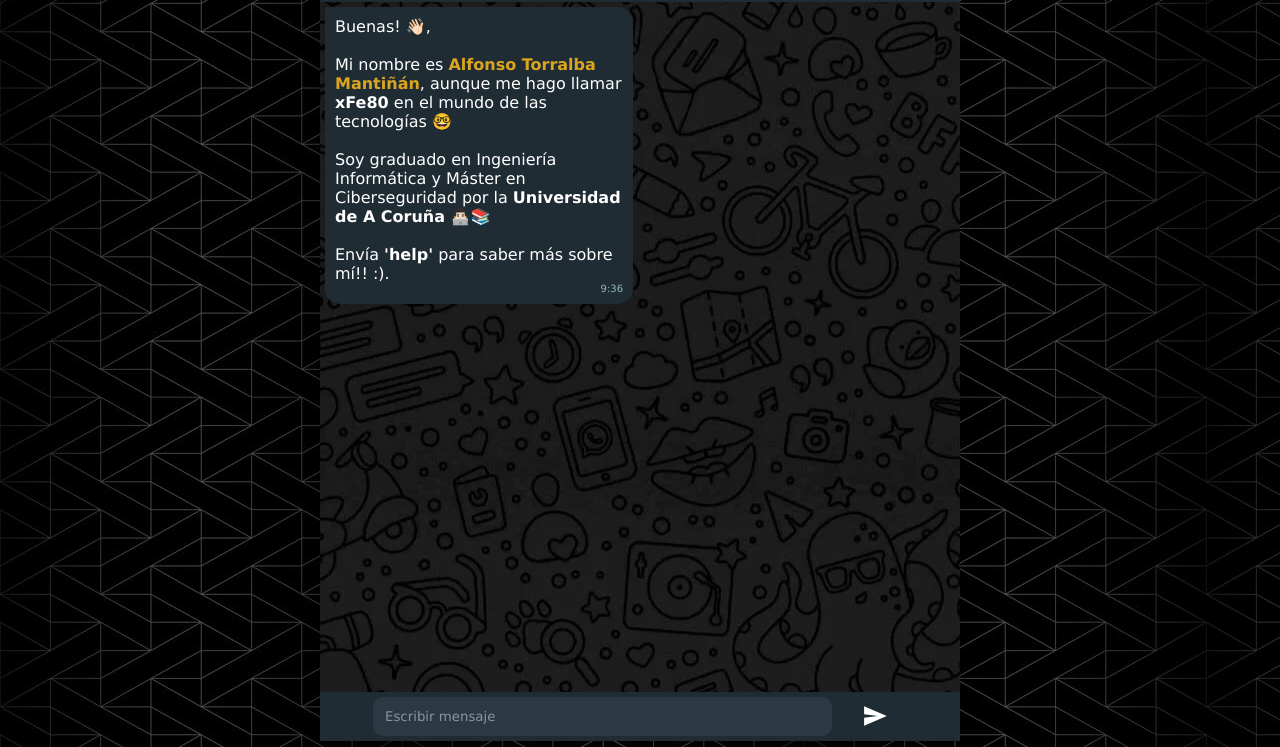
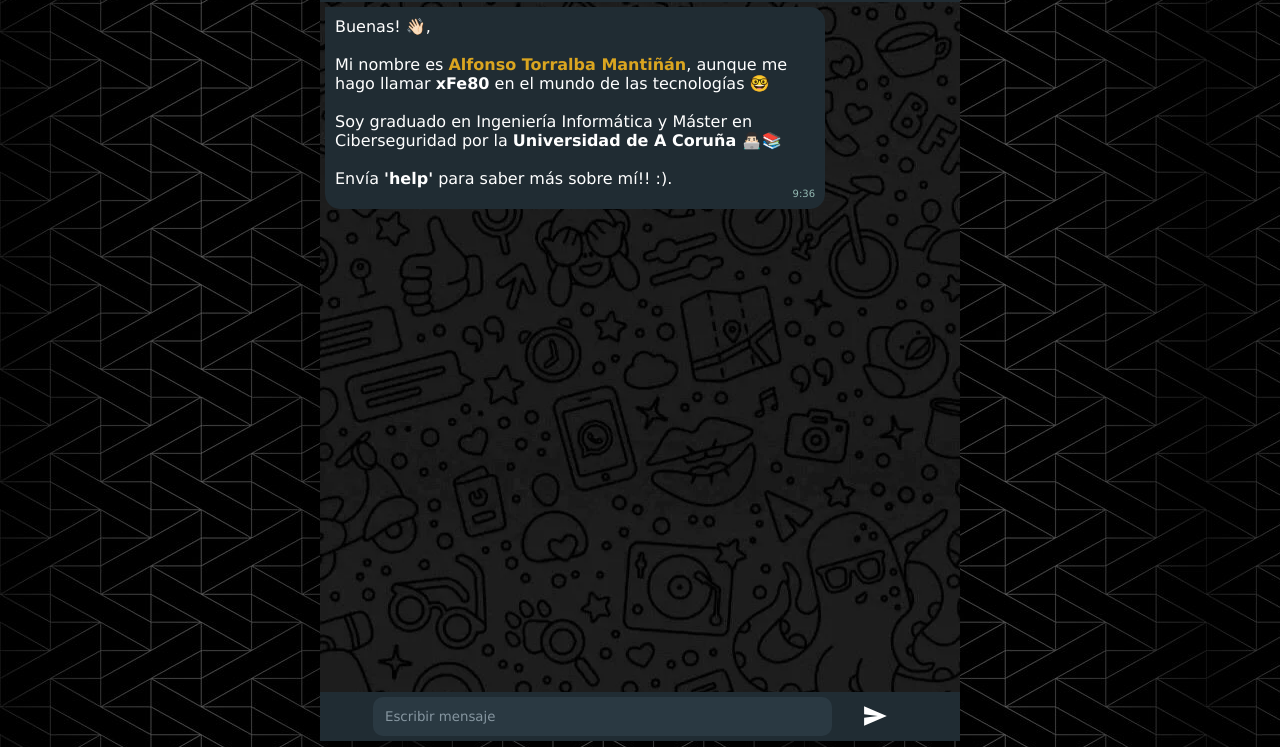
Before and after one commit to torralba98/torralba98.github.io, a plain HTML site: page index.html in a window 1280 px wide. Shown: the part 53-800 px from the top of the page. Drawn offline with Linux system fonts and the light colour scheme.

Commit message:
Update style.css

```diff
--- a/style.css
+++ b/style.css
@@ -130,7 +130,7 @@ nav{
 
 
 .grey{
-    max-width: 45%;
+    max-width: 75%;
     margin: 5px;
     text-align: start;
     width: auto;
```
